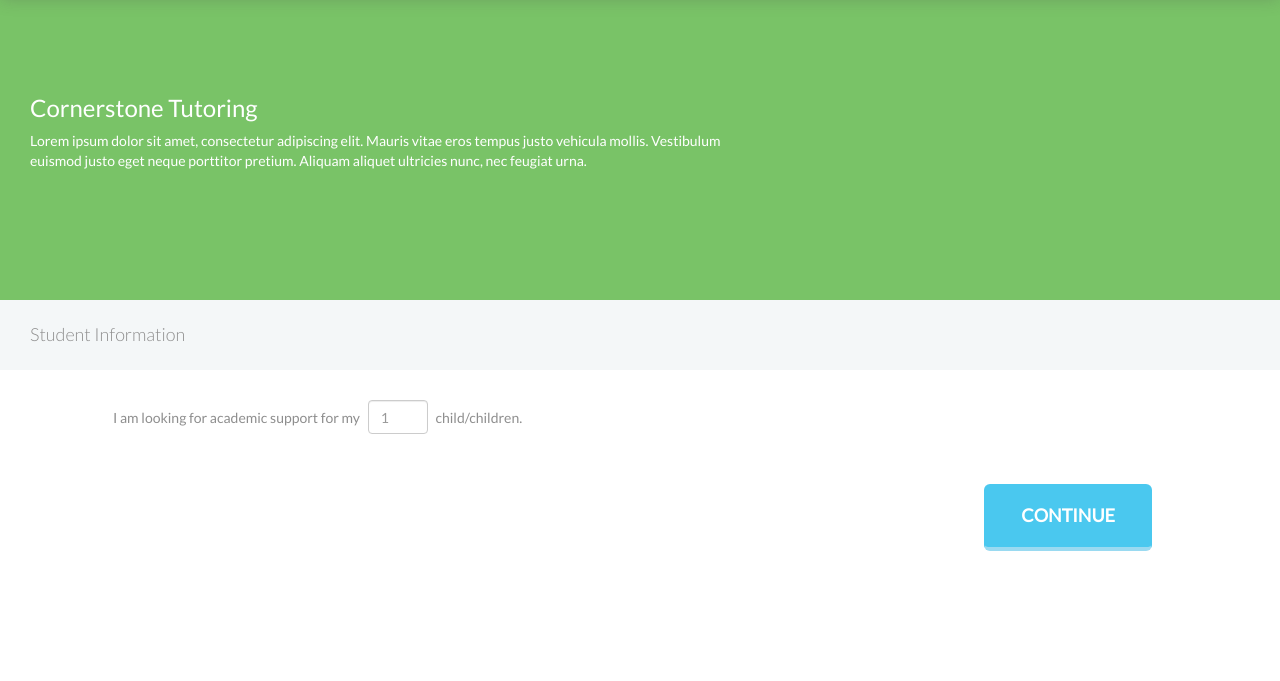
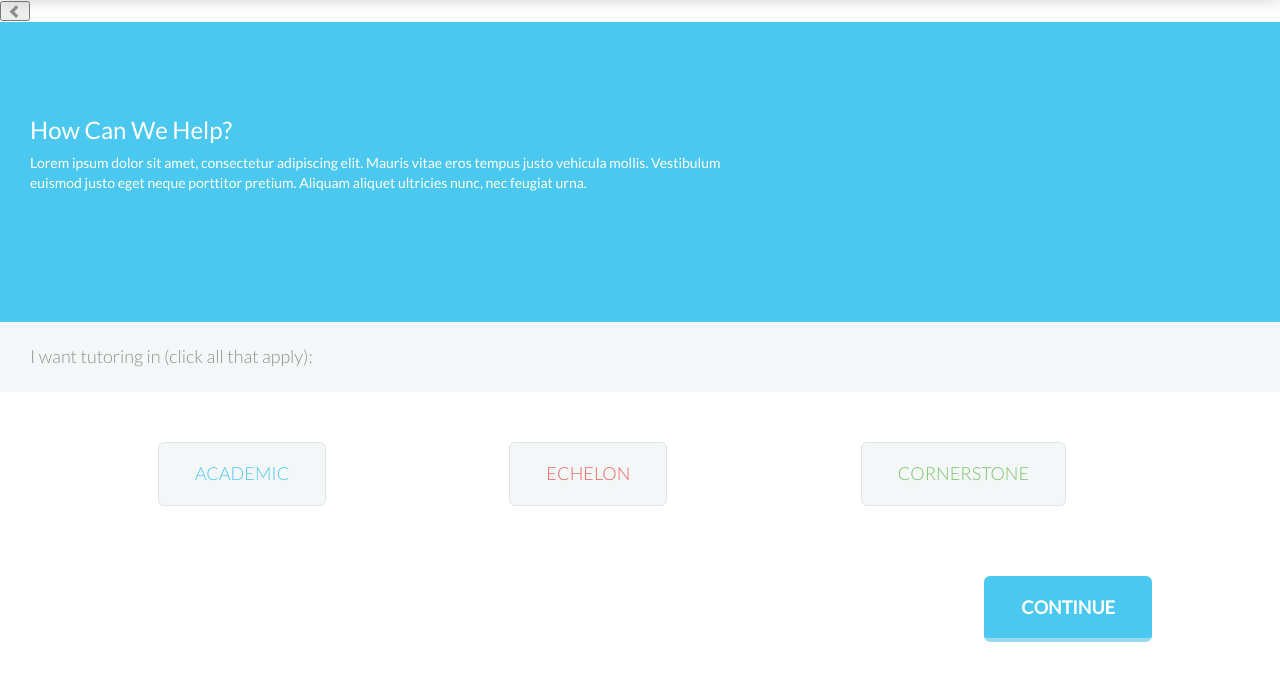
Before and after one commit to gmharrison/ta_website, a Django app: template tawebsite/templates/tawebsite/survey.html in a window 1280 px wide. Shown: the part 59-740 px from the top of the page. Run offline with Django 3.2, Linux system fonts and the light colour scheme; the template is opened without the code that fills it, so the values that code supplies are empty; some libraries are stand-ins or nearby versions.

Commit message:
working template of slideshow

```diff
--- a/tawebsite/static/css/home.css
+++ b/tawebsite/static/css/home.css
@@ -50,6 +50,9 @@ body {
   .btn-main:hover {
     background-color: #5bd7f4;
     color: white; }
+  *
+  .btn-main:focus {
+    color: #e5e5e5; }
 
 .btn.survey-select {
   background-color: #F4F7F8;
@@ -73,10 +76,10 @@ body {
   height: 500px;
   position: relative;
   background: #848484;
-  /*background-image: url("http://s14.postimg.org/mszq3r0ep/landingpage_photo.png");
+  background-image: url("/static/img/landingpage-photo2.png");
   background-repeat: no-repeat;
   background-size: cover;
-  background-position: 0 -35px;*/ }
+  background-position: 0 -150px; }
   *
   .jumbotron .content-container {
     position: absolute;
--- a/tawebsite/static/css/home.scss
+++ b/tawebsite/static/css/home.scss
@@ -57,6 +57,9 @@ body{
         background-color: #5bd7f4;
         color: white;
     }
+    &:focus{
+        color: #e5e5e5;
+    }
 }
 .btn.survey-select{
     background-color: #F4F7F8;
@@ -83,10 +86,10 @@ body{
     height: 500px;
     position: relative;
     background: #848484;
-    /*background-image: url("http://s14.postimg.org/mszq3r0ep/landingpage_photo.png");
+    background-image: url("/static/img/landingpage-photo2.png");
     background-repeat: no-repeat;
     background-size: cover;
-    background-position: 0 -35px;*/
+    background-position: 0 -150px;
     .content-container{
         position: absolute;
         text-align: center;
--- a/tawebsite/static/js/ta.js
+++ b/tawebsite/static/js/ta.js
@@ -1,12 +1,70 @@
-
+/* global $ */
 $(function(){
 
-    $(".btn.survey-select").click(function () {
-        $(this).toggleClass("active");
+    var academic = false;
+    var cornerstone = false;
+    var echelon = false;
+    var nextSlideID = '';
+    var prevSlideID = '';
+
+    function showSlide(slideID_or_$){
+        if (typeof slideID_or_$ == "undefined" || slideID_or_$ == '' || slideID_or_$ == null){
+
+            // TODO This occurs when the user probably hasn't picked an option yet
+            console.log('No Slide ID, maybe user has not picked an opiton');
+            return;
+        }
+
+        $(".slide").removeClass('active').hide();
+        if (typeof slideID_or_$ === 'string') var $slide = $('#' + slideID_or_$);
+        else var $slide = slideID_or_$;
+        $slide.show().addClass('active');
+        nextSlideID = $slide.data('next');
+        prevSlideID = $slide.data('previous');
+
+    }
+
+    // Page load set up
+    $(".btn.survey-select").click(function(){$(this).toggleClass("active");});      // survey select buttons toggle .active on click
+    $('.next-slide-select').click(function(){nextSlideID = $(this).data('next');}); // survey select saves next slide ID
+    $(".slide").each(function(e) {if (e != 0) $(this).hide();});                    // hide all slides except first
+
+    $("#next").click(function(){
+
+        showSlide(nextSlideID);
+
+        // if ($(".slide:visible").next().length != 0){
+        //     // if the slide has a next slide, show that, hide this
+        //     var nextSlide = $(".slide:visible").next().show();
+        //     nextSlide.prev().hide();
+        //     nextSlide.addClass('active');
+        // }
+        // else {
+        //     // if the slide doesn't have a next slide, show the first slide
+        //     $(".slide:visible").hide();
+        //     $(".slide:first").show();
+        // }
+        // return false;
     });
 
+    // We don't need a generic "previous" button because
+    // we can't determine the previous slide from any current slide
+    // $("#prev").click(function(){
+    //     if ($(".slide:visible").prev().length != 0)
+    //         $(".slide:visible").prev().show().next().hide();
+    //     else {
+    //         $(".slide:visible").hide();
+    //         $(".slide:last").show();
+    //     }
+    //     return false;
+    // });
 
+    // This back button uses data on the slide
+    // to know which slide is the previous slide.
+    $('#back-btn').click(function(){
+        showSlide(prevSlideID);
+    });
 
-
+    // Select subject on the first slide
 
 });
--- a/tawebsite/templates/tawebsite/cornerstone_intro.html
+++ /dev/null
@@ -1,17 +0,0 @@
-<div class="survey-header-container cornerstone">
-  <div class="content-container">
-    <h3 class="header">Cornerstone Tutoring</h3>
-    <p>Lorem ipsum dolor sit amet, consectetur adipiscing elit. Mauris vitae
-    eros tempus justo vehicula mollis. Vestibulum euismod justo eget neque porttitor
-    pretium. Aliquam aliquet ultricies nunc, nec feugiat urna.</p>
-  </div>
-</div>
-<div class="topic-container">
-    <h4 class="survey-topic-header">Student Information</h4>
-</div>
-<div class="row card-information">
-    <p>I am looking for academic support for my</p> <form>
-  <div class="form-group">
-    <input type="number" class="form-control" id="children-number" placeholder="1">
-  </div> <p>child/children.</p>
-</div>
--- a/tawebsite/templates/tawebsite/survey.html
+++ b/tawebsite/templates/tawebsite/survey.html
@@ -2,10 +2,26 @@
 {% load staticfiles %}
 
 {% block content_main %}
+<div class="back-btn-container"><button id="back-btn" class="glyphicon glyphicon-chevron-left"><span></span></button></div>
+<div class="slides">
 
-{% include "tawebsite/cornerstone_intro.html" %}
+    <div class="slide active" id="slide1">{% include "tawebsite/survey_partials/survey_intro.html" %}</div>
+
+    <div class="slide" id="slide-academic"
+        data-previous="slide1" data-next="slide1"
+        >{% include "tawebsite/survey_partials/academic_intro.html" %}</div>
+
+    <div class="slide" id="slide-cornerstone"
+        data-previous="slide1" data-next="slide1"
+        >{% include "tawebsite/survey_partials/cornerstone_intro.html" %}</div>
+
+    <div class="slide" id="slide-echelon"
+        data-previous="slide1" data-next="slide1"
+        >{% include "tawebsite/survey_partials/echelon_intro.html" %}</div>
+
+</div>
 <div class="continue-container">
-    <button class="btn btn-main" href="#">Continue</button>
+    <button id="next" class="btn btn-main">Continue</button>
 </div>
 
 {% endblock %}
--- /dev/null
+++ b/tawebsite/templates/tawebsite/survey_partials/academic_intro.html
@@ -0,0 +1,20 @@
+<div class="survey-header-container">
+  <div class="content-container">
+    <h3 class="header">Academic Tutoring</h3>
+    <p>Lorem ipsum dolor sit amet, consectetur adipiscing elit. Mauris vitae
+    eros tempus justo vehicula mollis. Vestibulum euismod justo eget neque porttitor
+    pretium. Aliquam aliquet ultricies nunc, nec feugiat urna.</p>
+  </div>
+</div>
+<div class="topic-container">
+    <h4 class="survey-topic-header">Student Information</h4>
+</div>
+<div class="row card-information">
+    <p>I am looking for academic support for my</p>
+    <form>
+      <div class="form-group">
+        <input type="number" class="form-control" id="children-number" placeholder="1">
+      </div>
+    </form>
+  <p>child/children.</p>
+</div>
--- /dev/null
+++ b/tawebsite/templates/tawebsite/survey_partials/cornerstone_intro.html
@@ -0,0 +1,20 @@
+<div class="survey-header-container cornerstone">
+  <div class="content-container">
+    <h3 class="header">Cornerstone Tutoring</h3>
+    <p>Lorem ipsum dolor sit amet, consectetur adipiscing elit. Mauris vitae
+    eros tempus justo vehicula mollis. Vestibulum euismod justo eget neque porttitor
+    pretium. Aliquam aliquet ultricies nunc, nec feugiat urna.</p>
+  </div>
+</div>
+<div class="topic-container">
+    <h4 class="survey-topic-header">Student Information</h4>
+</div>
+<div class="row card-information">
+    <p>I am looking for academic support for my</p>
+    <form>
+      <div class="form-group">
+        <input type="number" class="form-control" id="children-number" placeholder="1">
+      </div>
+    </form>
+  <p>child/children.</p>
+</div>
--- /dev/null
+++ b/tawebsite/templates/tawebsite/survey_partials/echelon_intro.html
@@ -0,0 +1,20 @@
+<div class="survey-header-container echelon">
+  <div class="content-container">
+    <h3 class="header">Echelon Tutoring</h3>
+    <p>Lorem ipsum dolor sit amet, consectetur adipiscing elit. Mauris vitae
+    eros tempus justo vehicula mollis. Vestibulum euismod justo eget neque porttitor
+    pretium. Aliquam aliquet ultricies nunc, nec feugiat urna.</p>
+  </div>
+</div>
+<div class="topic-container">
+    <h4 class="survey-topic-header">Student Information</h4>
+</div>
+<div class="row card-information">
+    <p>I am looking for academic support for my</p>
+    <form>
+      <div class="form-group">
+        <input type="number" class="form-control" id="children-number" placeholder="1">
+      </div>
+    </form>
+  <p>child/children.</p>
+</div>
--- /dev/null
+++ b/tawebsite/templates/tawebsite/survey_partials/survey_intro.html
@@ -0,0 +1,31 @@
+<div class="survey-header-container">
+  <div class="content-container">
+    <h3 class="header">How Can We Help?</h3>
+    <p>Lorem ipsum dolor sit amet, consectetur adipiscing elit. Mauris vitae
+    eros tempus justo vehicula mollis. Vestibulum euismod justo eget neque porttitor
+    pretium. Aliquam aliquet ultricies nunc, nec feugiat urna.</p>
+  </div>
+</div>
+<div class="topic-container">
+    <h4 class="survey-topic-header">I want tutoring in (click all that apply):</h4>
+</div>
+<div class="row card-information">
+    <div class="col-md-4">
+        <button id='btn-academic' type="button"
+            class="btn survey-select next-slide-select" data-next="slide-academic">
+            <span style="color: #4AC8EF">academic</span>
+        </button>
+    </div>
+    <div class="col-md-4">
+        <button id='btn-echelon' type="button"
+            class="btn survey-select next-slide-select" data-next="slide-echelon">
+            <span style="color: #F16162">echelon</span>
+        </button>
+    </div>
+    <div class="col-md-4">
+        <button id='btn-cornerstone' type="button"
+            class="btn survey-select next-slide-select" data-next="slide-cornerstone">
+            <span style="color: #79C367">cornerstone</span>
+        </button>
+    </div>
+</div>
```
Also changed, not shown: tawebsite/templates/tawebsite/academic_intro.html (deleted, +0 -17 lines), tawebsite/templates/tawebsite/echelon_intro.html (deleted, +0 -17 lines), tawebsite/templates/tawebsite/survey.css (added, +58 -0 lines), tawebsite/templates/tawebsite/survey_intro.html (deleted, +0 -22 lines), tawebsite/static/sass/home.scss (deleted), 3 other files.
